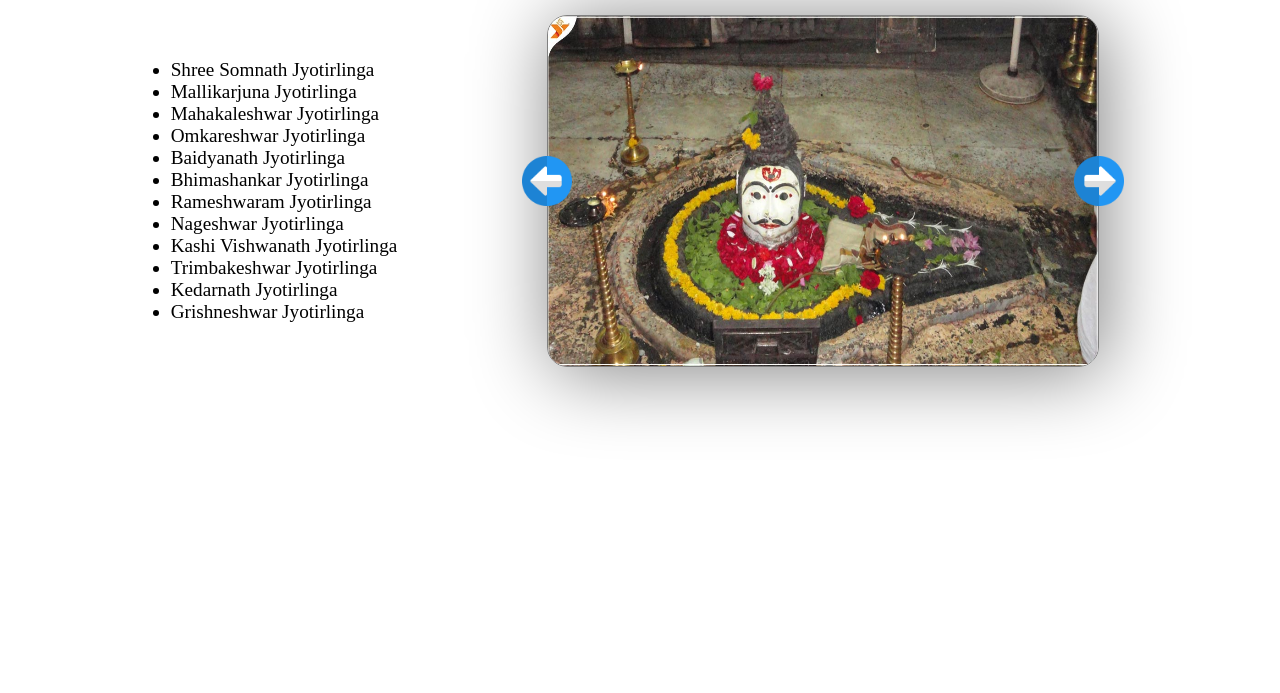
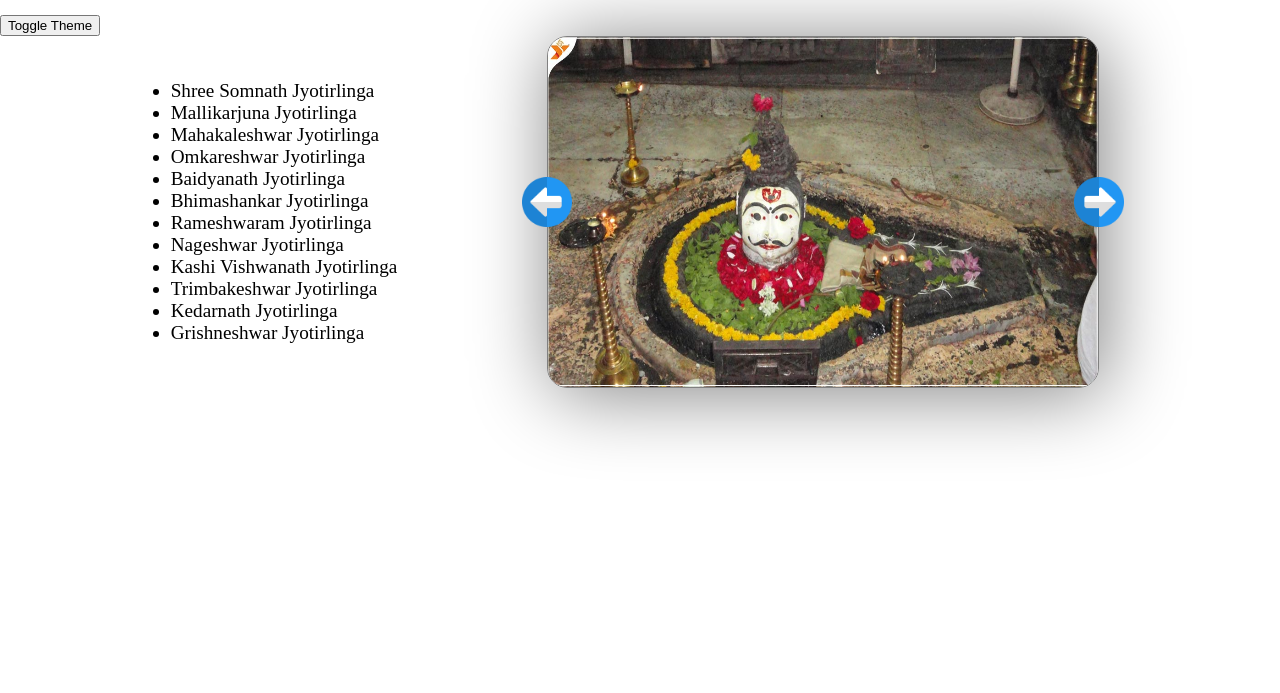
Before and after one commit to karishmawadaskar/image-gallery, a plain HTML site: page index.html in a window 1280 px wide. Shown: the part 107-800 px from the top of the page. Drawn offline with Linux system fonts and the light colour scheme.

Commit message:
added toggle btn

```diff
--- a/index.html
+++ b/index.html
@@ -10,6 +10,7 @@
 
 <body>
     <h1>12 JYOTIRLINGA </h1>
+    <button id="themeToggle" onclick="themeToggle()">Toggle Theme</button>
     <div class="image-gallery">
         <div class="image-list">
             <ul>
@@ -27,7 +28,6 @@
                 <li>Grishneshwar Jyotirlinga</li>
             </ul>
         </div>
-
         <img src="./images/previous.png" onclick="prev()" class="prev-btn">
         <img src="./images/somnath.jpg" class="image" id="image">
         <img src="./images/next-button.png" onclick="next()" class="next-btn">
```
